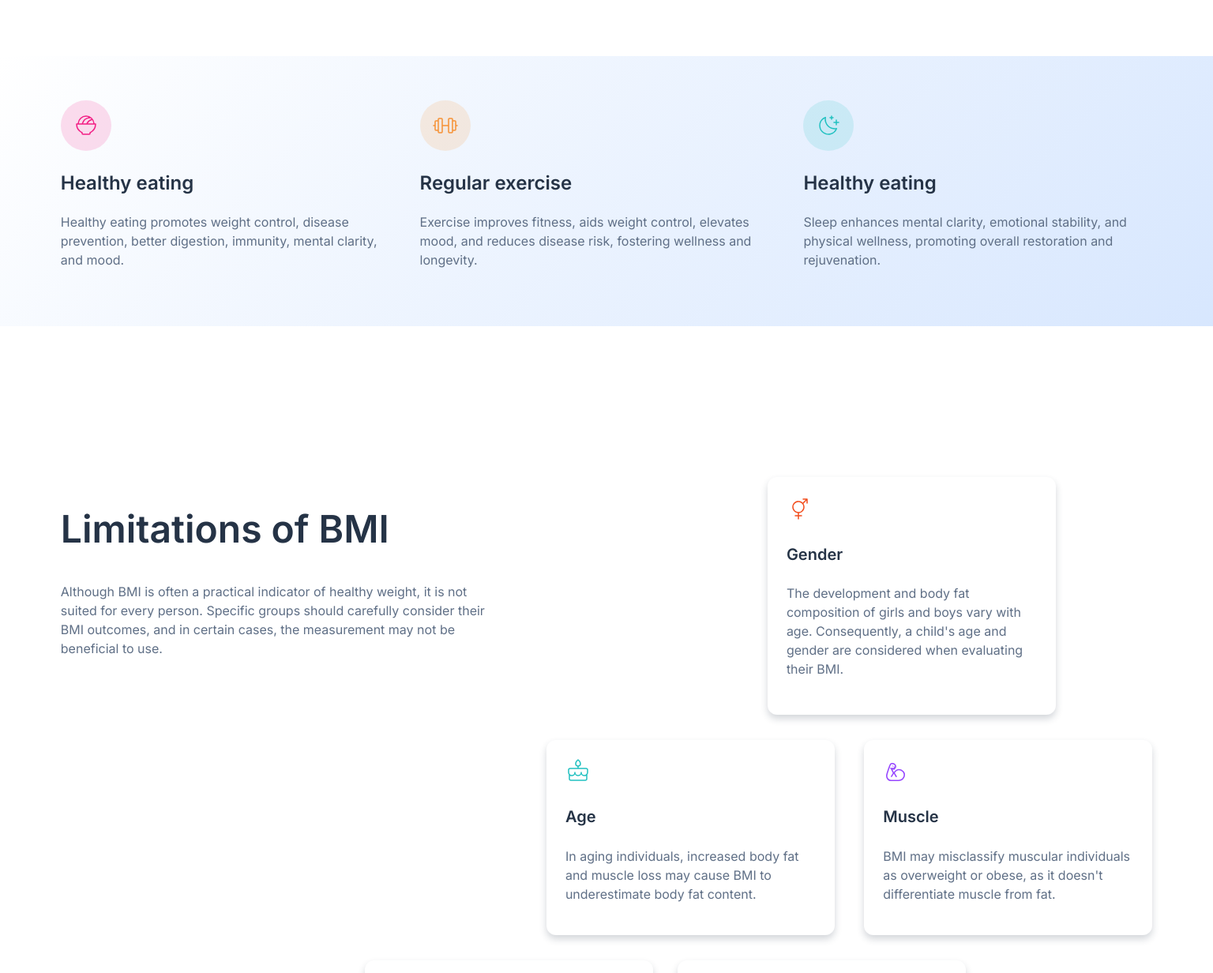
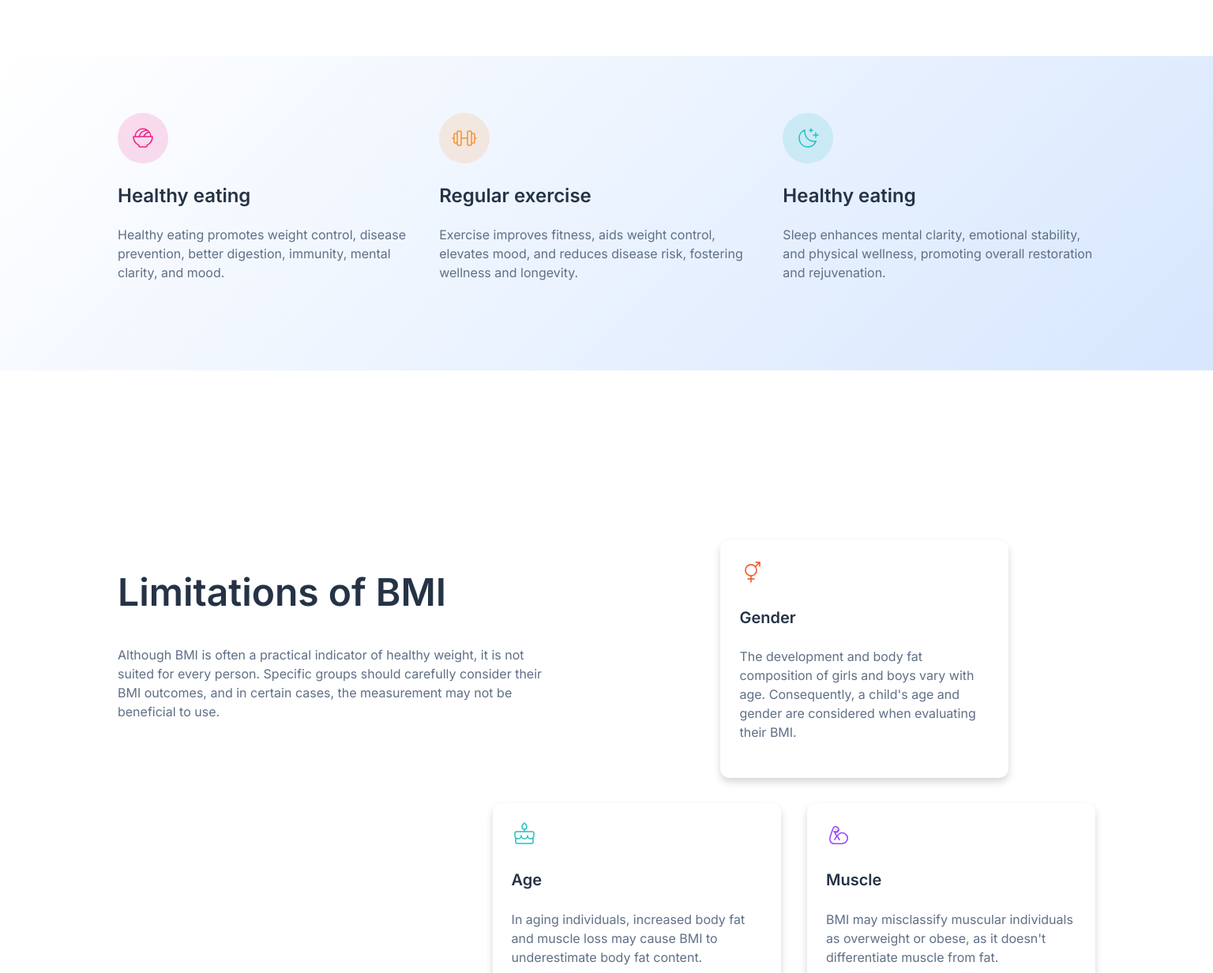
Before and after one commit to bluepersia/bmi-calculator, a plain HTML site: page index.html in a window 1536 px wide. Shown: the part 1448-2680 px from the top of the page at 79% size. Drawn offline with Linux system fonts and the light colour scheme.

Commit message:
Desktop style

```diff
--- a/css/style.css
+++ b/css/style.css
@@ -414,6 +414,7 @@ body {
         flex-direction: row;
         gap: 2.8%;
         justify-content: space-between;
+        padding: 4.5em 9.7% 6em;
       }
 
       .section-2_feature {
@@ -430,6 +431,7 @@ body {
         display: flex;
         flex-direction: column;
         gap: 2em;
+        padding: 7.5em 9.7% 7.5em;
       }
 
 
```
